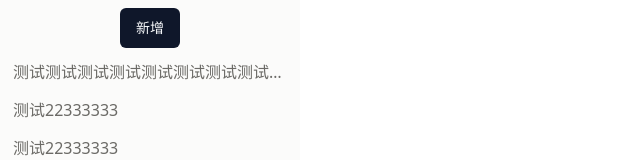
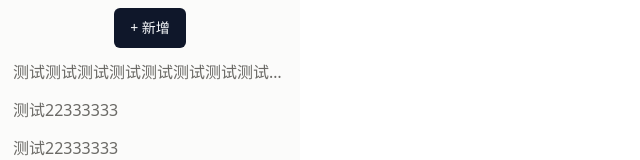
Before and after one commit to xiaoFeng5210/aurora-note-web, a React (Vite) app: page / in a window 1280 px wide. Shown: the top 160 px of the page, without its empty margins (0-640 px from the left). Built offline with nearby package versions, Linux system fonts and the light colour scheme.

Commit message:
fix styles

```diff
--- a/src/components/slide-bar/index.tsx
+++ b/src/components/slide-bar/index.tsx
@@ -8,11 +8,10 @@ import { variants, itemVariants } from './animate.tsx'
 
 const SlideBar: FC = () => {
   const currentSelectKey = useSlideBarStore((state) => state.currentSelectKey)
-
   return (
     <div className='tw-w-[300px] tw-h-full tw-bg-[#FBFBFA] tw-px-2'>
       <header className='tw-py-2'>
-        <Button className='w-full'>新增</Button>
+        <Button className='w-full'>+ 新增</Button>
       </header>
       <SlideBarWrapper as={motion.ul} variants={variants} initial="hidden" animate="visible" exit="hidden"
         className='tw-w-full tw-h-full tw-text-[1rem] tw-text-[#6B6A66] tw-text-left'>
```
